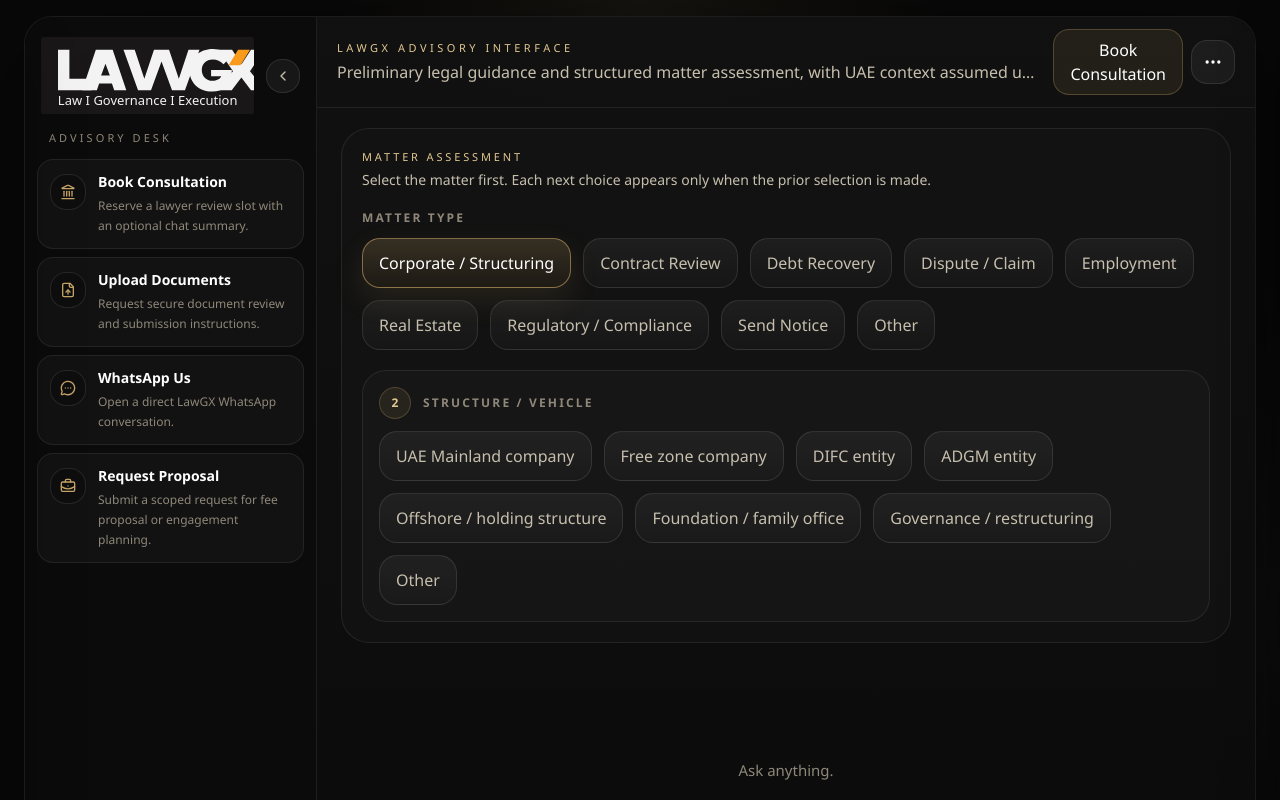
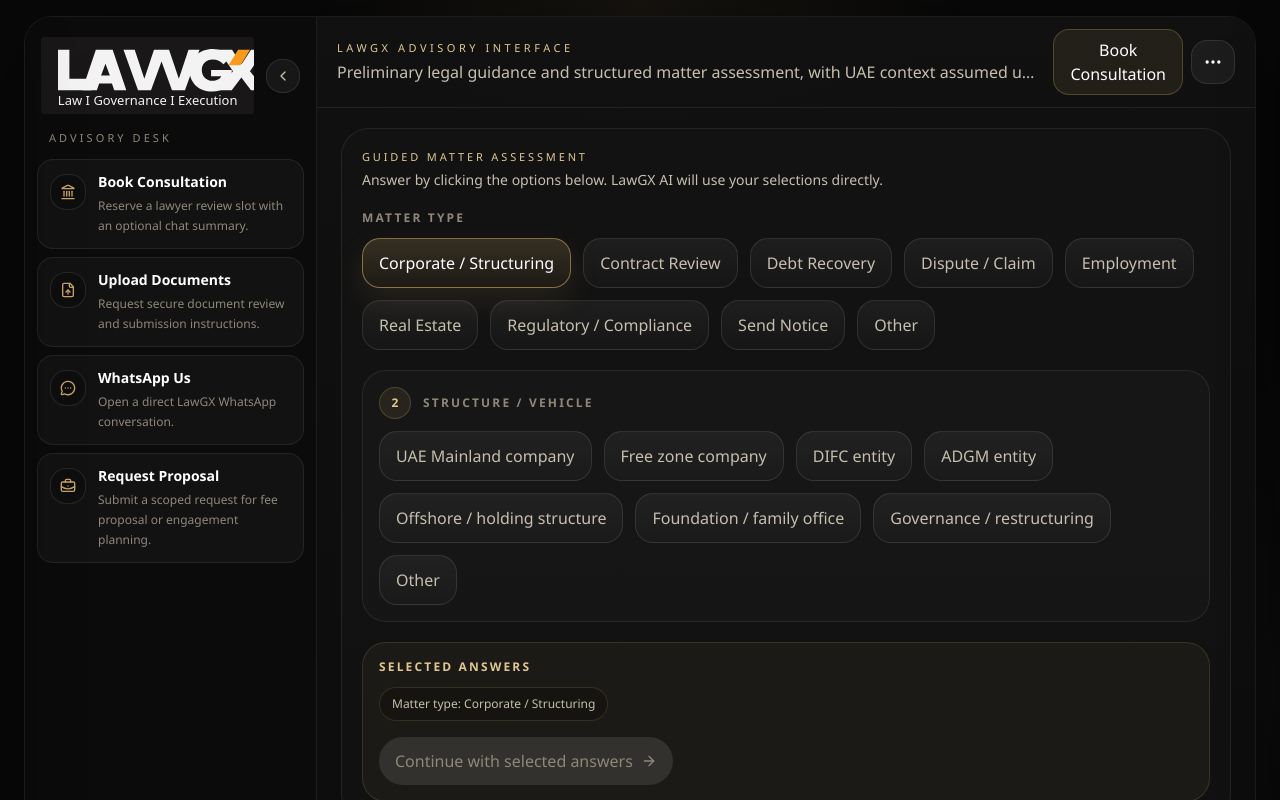
Before and after one commit to ganeshaally-dot/LawGX.ai, a Next.js app: page / in a window 1280 px wide. Both pictures are taken after a click on the button "Corporate / Structuring". Shown: the top 800 px of the page. Built offline with nearby package versions, Linux system fonts and the light colour scheme.

Commit message:
Make LawGX interaction click-first with guided answer submission

```diff
--- a/components/lawgx-workspace.tsx
+++ b/components/lawgx-workspace.tsx
@@ -1,9 +1,10 @@
 "use client";
 
-import { useEffect, useRef, useState, type FormEvent, type KeyboardEvent } from "react";
+import { useEffect, useState, type FormEvent, type KeyboardEvent } from "react";
+import { ChevronDown, ChevronUp } from "lucide-react";
 import { defaultMatterAssessment, supportActions } from "@/lib/constants";
 import type { ChatMessage, CTAActionKind, MatterAssessment } from "@/lib/types";
-import { buildAssessmentContext, createMessage, formatTimestamp } from "@/lib/utils";
+import { buildAssessmentContext, buildAssessmentUserMessage, createMessage, formatTimestamp } from "@/lib/utils";
 import { BookingFlowModal } from "@/components/booking-flow-modal";
 import { ChatComposer } from "@/components/chat-composer";
 import { ChatPanel } from "@/components/chat-panel";
@@ -22,21 +23,9 @@
   const [isActionsOpen, setIsActionsOpen] = useState(false);
   const [activeSupportMode, setActiveSupportMode] = useState<Exclude<CTAActionKind, "whatsapp"> | null>(null);
   const [isMobileComposer, setIsMobileComposer] = useState(false);
-  const viewportRef = useRef<HTMLDivElement>(null);
-  const abortControllerRef = useRef<AbortController | null>(null);
-  const activeRequestIdRef = useRef(0);
+  const [showManualEntry, setShowManualEntry] = useState(false);
 
   const hasConversation = messages.length > 0;
-
-  useEffect(() => {
-    const viewport = viewportRef.current;
-    if (!viewport) return;
-
-    viewport.scrollTo({
-      top: viewport.scrollHeight,
-      behavior: "smooth",
-    });
-  }, [messages, isLoading]);
 
   useEffect(() => {
     if (typeof window === "undefined") return;
@@ -47,12 +36,6 @@
 
     mediaQuery.addEventListener("change", update);
     return () => mediaQuery.removeEventListener("change", update);
-  }, []);
-
-  useEffect(() => {
-    return () => {
-      abortControllerRef.current?.abort();
-    };
   }, []);
 
   function openConsultation() {
@@ -87,12 +70,6 @@
 
     const nextUserMessage = createMessage("user", content);
     const nextMessages = [...messages, nextUserMessage];
-    const requestId = activeRequestIdRef.current + 1;
-    const controller = new AbortController();
-
-    activeRequestIdRef.current = requestId;
-    abortControllerRef.current?.abort();
-    abortControllerRef.current = controller;
 
     setMessages(nextMessages);
     setInput("");
@@ -112,7 +89,6 @@
           assessment,
           assessmentContext: buildAssessmentContext(assessment),
         }),
-        signal: controller.signal,
       });
 
       let payload: { reply?: string; error?: string } = {};
@@ -127,24 +103,12 @@
         throw new Error(payload.error || "Unable to reach the LawGX advisory interface.");
       }
 
-      if (activeRequestIdRef.current !== requestId) {
-        return;
-      }
-
       setMessages((current) => [...current, createMessage("assistant", payload.reply ?? "")]);
     } catch (error) {
-      if (controller.signal.aborted) {
-        return;
-      }
-
       const message =
         error instanceof Error
           ? error.message
           : "Something went wrong while contacting LawGX AI.";
-
-      if (activeRequestIdRef.current !== requestId) {
-        return;
-      }
 
       setMessages((current) => [
         ...current,
@@ -154,11 +118,14 @@
         ),
       ]);
     } finally {
-      if (activeRequestIdRef.current === requestId) {
       setIsLoading(false);
-        abortControllerRef.current = null;
     }
   }
+
+  function submitAssessmentAnswers() {
+    const summary = buildAssessmentUserMessage(assessment);
+    if (!summary || isLoading) return;
+    void submitMessage(summary);
   }
 
   function handleSubmit(event: FormEvent<HTMLFormElement>) {
@@ -232,17 +199,22 @@
             </div>
           </div>
 
-          <div ref={viewportRef} className="scrollbar-thin flex-1 overflow-y-auto px-4 py-5 sm:px-6 sm:pb-10">
+          <div className="flex-1 overflow-y-auto px-4 py-5 sm:px-6 sm:pb-10">
             <div className="mx-auto max-w-5xl space-y-6 pb-8">
-              <MatterAssessmentPanel assessment={assessment} onChange={setAssessment} />
+              <MatterAssessmentPanel
+                assessment={assessment}
+                onChange={setAssessment}
+                onSubmitSelection={submitAssessmentAnswers}
+                disabled={isLoading}
+              />
 
               {hasConversation ? (
                 <div className="max-w-4xl pb-12">
                   <ChatPanel messages={messages} isLoading={isLoading} onOpenConsultation={openConsultation} />
                 </div>
               ) : (
-                <div className="flex min-h-[26vh] items-center justify-center text-center text-[15px] text-[var(--text-muted)]">
-                  <p>Ask anything.</p>
+                <div className="flex min-h-[28vh] items-center justify-center text-center text-[15px] text-[var(--text-muted)]">
+                  <p>Choose the relevant options above to continue.</p>
                 </div>
               )}
             </div>
@@ -252,8 +224,17 @@
             <div className="mx-auto max-w-5xl">
               <div className="mb-3 flex flex-col gap-2 text-xs text-[var(--text-muted)] sm:flex-row sm:items-center sm:justify-between">
                 <p>This interface provides preliminary guidance only and does not constitute legal advice.</p>
-                <p>{isMobileComposer ? "Use Send or the mic button to submit your message." : "Press Enter to send on desktop. Shift + Enter adds a new line."}</p>
+                <button
+                  type="button"
+                  onClick={() => setShowManualEntry((current) => !current)}
+                  className="inline-flex items-center gap-2 text-left text-[var(--text-secondary)] transition hover:text-white"
+                >
+                  {showManualEntry ? <ChevronUp className="h-4 w-4" /> : <ChevronDown className="h-4 w-4" />}
+                  {showManualEntry ? "Hide manual entry" : "Type manually instead"}
+                </button>
               </div>
+
+              {showManualEntry ? (
                 <ChatComposer
                   value={input}
                   onChange={setInput}
@@ -261,6 +242,12 @@
                   onKeyDown={handleComposerKeyDown}
                   disabled={isLoading}
                 />
+              ) : (
+                <div className="rounded-[26px] border border-white/8 bg-[rgba(16,16,16,0.8)] px-4 py-4 text-sm text-[var(--text-secondary)]">
+                  Use the guided buttons above to answer without typing.
+                </div>
+              )}
+
               <div className="mt-3 flex items-center justify-between gap-4 text-xs text-[var(--text-muted)]">
                 <p className="max-w-[72%] sm:max-w-none">Consultation and lawyer review options remain available from the sidebar and the three-dot menu.</p>
                 <p>{formatTimestamp(new Date().toISOString())}</p>
--- a/components/matter-assessment-panel.tsx
+++ b/components/matter-assessment-panel.tsx
@@ -1,12 +1,15 @@
 "use client";
 
+import { ArrowRight } from "lucide-react";
 import { cn } from "@/lib/utils";
-import { getMatterFlowOptions, matterTypeOptions } from "@/lib/constants";
+import { assessmentFieldLabels, getMatterFlowOptions, matterTypeOptions } from "@/lib/constants";
 import type { MatterAssessment } from "@/lib/types";
 
 type MatterAssessmentPanelProps = {
   assessment: MatterAssessment;
   onChange: (next: MatterAssessment) => void;
+  onSubmitSelection: () => void;
+  disabled: boolean;
 };
 
 const dependentKeys: Array<Exclude<keyof MatterAssessment, "matterType">> = [
@@ -35,7 +38,7 @@
   }
 }
 
-export function MatterAssessmentPanel({ assessment, onChange }: MatterAssessmentPanelProps) {
+export function MatterAssessmentPanel({ assessment, onChange, onSubmitSelection, disabled }: MatterAssessmentPanelProps) {
   const contextualGroups = assessment.matterType ? getMatterFlowOptions(assessment) : [];
 
   const sequentialGroups = contextualGroups.filter((group, index) => {
@@ -44,12 +47,15 @@
     return Boolean(assessment[previousGroup.key]);
   });
 
+  const selectedSummary = (Object.entries(assessment) as Array<[keyof MatterAssessment, string]>).filter(([, value]) => value.trim());
+  const canSubmit = Boolean(assessment.matterType && selectedSummary.length >= 2 && !disabled);
+
   return (
     <section className="rounded-[28px] border border-white/8 bg-[rgba(20,20,20,0.78)] p-4 sm:p-5">
       <div>
-        <p className="text-[11px] uppercase tracking-[0.26em] text-[var(--accent-soft)]">Matter Assessment</p>
+        <p className="text-[11px] uppercase tracking-[0.26em] text-[var(--accent-soft)]">Guided Matter Assessment</p>
         <p className="mt-1 text-sm text-[var(--text-secondary)]">
-          Select the matter first. Each next choice appears only when the prior selection is made.
+          Answer by clicking the options below. LawGX AI will use your selections directly.
         </p>
       </div>
 
@@ -131,6 +137,36 @@
             </div>
           </div>
         ))}
+
+        {selectedSummary.length > 0 ? (
+          <div className="rounded-[24px] border border-[var(--accent)]/18 bg-[rgba(198,163,102,0.06)] p-4 animate-fade-up">
+            <p className="text-xs font-semibold uppercase tracking-[0.18em] text-[var(--accent-soft)]">Selected Answers</p>
+            <div className="mt-3 flex flex-wrap gap-2">
+              {selectedSummary.map(([key, value]) => (
+                <span
+                  key={key}
+                  className="rounded-full border border-[var(--accent)]/18 bg-black/20 px-3 py-2 text-xs text-[var(--text-secondary)]"
+                >
+                  {assessmentFieldLabels[key]}: {value}
+                </span>
+              ))}
+            </div>
+            <button
+              type="button"
+              onClick={onSubmitSelection}
+              disabled={!canSubmit}
+              className={cn(
+                "mt-4 inline-flex items-center gap-2 rounded-full px-4 py-3 text-sm font-semibold transition",
+                canSubmit
+                  ? "bg-[var(--accent)] text-slate-950 hover:brightness-105"
+                  : "cursor-not-allowed bg-white/10 text-[var(--text-muted)]",
+              )}
+            >
+              Continue with selected answers
+              <ArrowRight className="h-4 w-4" />
+            </button>
+          </div>
+        ) : null}
       </div>
     </section>
   );
--- a/lib/utils.ts
+++ b/lib/utils.ts
@@ -28,6 +28,14 @@
     .map(([key, value]) => `${assessmentFieldLabels[key]}: ${value}`);
 
   return lines.length > 0 ? `Structured matter assessment:\n${lines.join("\n")}` : "";
+}
+
+export function buildAssessmentUserMessage(assessment: MatterAssessment) {
+  const lines = (Object.entries(assessment) as Array<[keyof MatterAssessment, string]>)
+    .filter(([, value]) => value.trim().length > 0)
+    .map(([key, value]) => `${assessmentFieldLabels[key]}: ${value}`);
+
+  return lines.length > 0 ? lines.join("\n") : "";
 }
 
 export function buildChatSummary(messages: ChatMessage[], assessment: MatterAssessment) {
```
Lines whose indentation alone changed are shown as unchanged.
